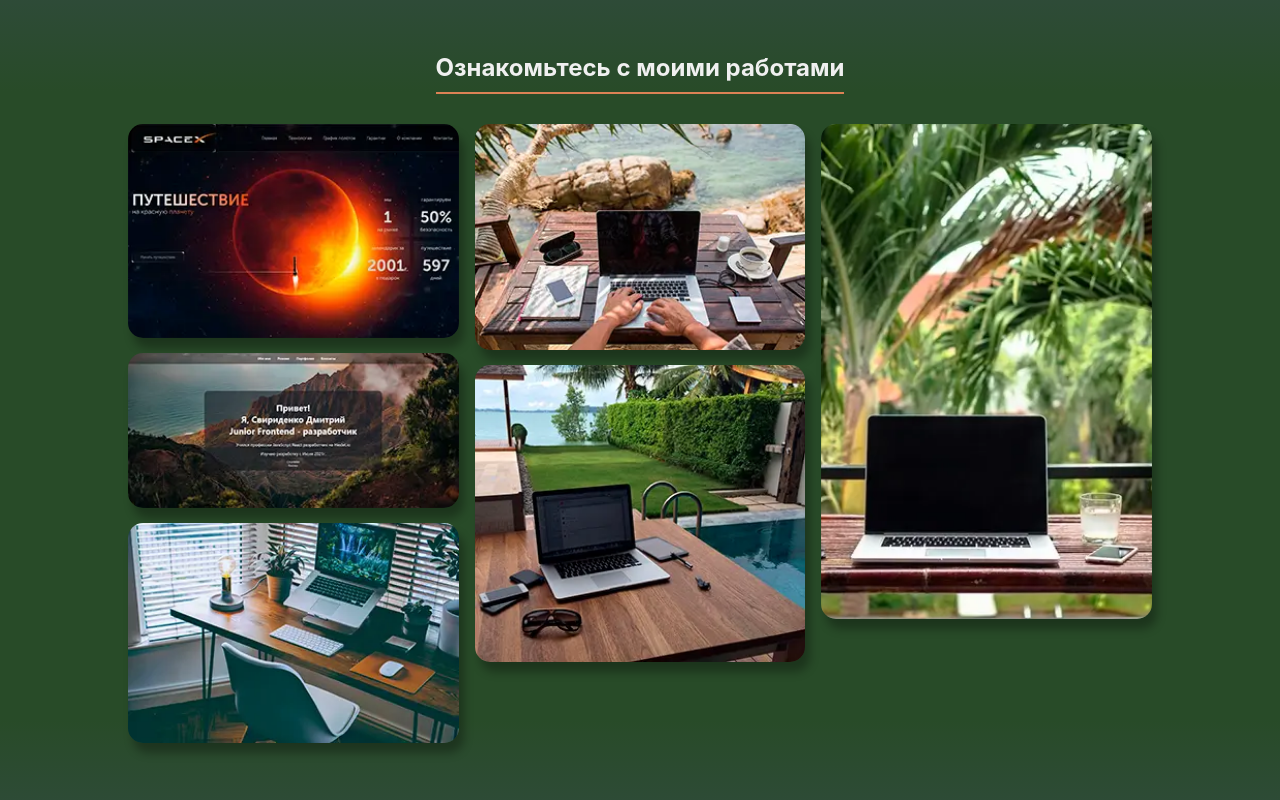
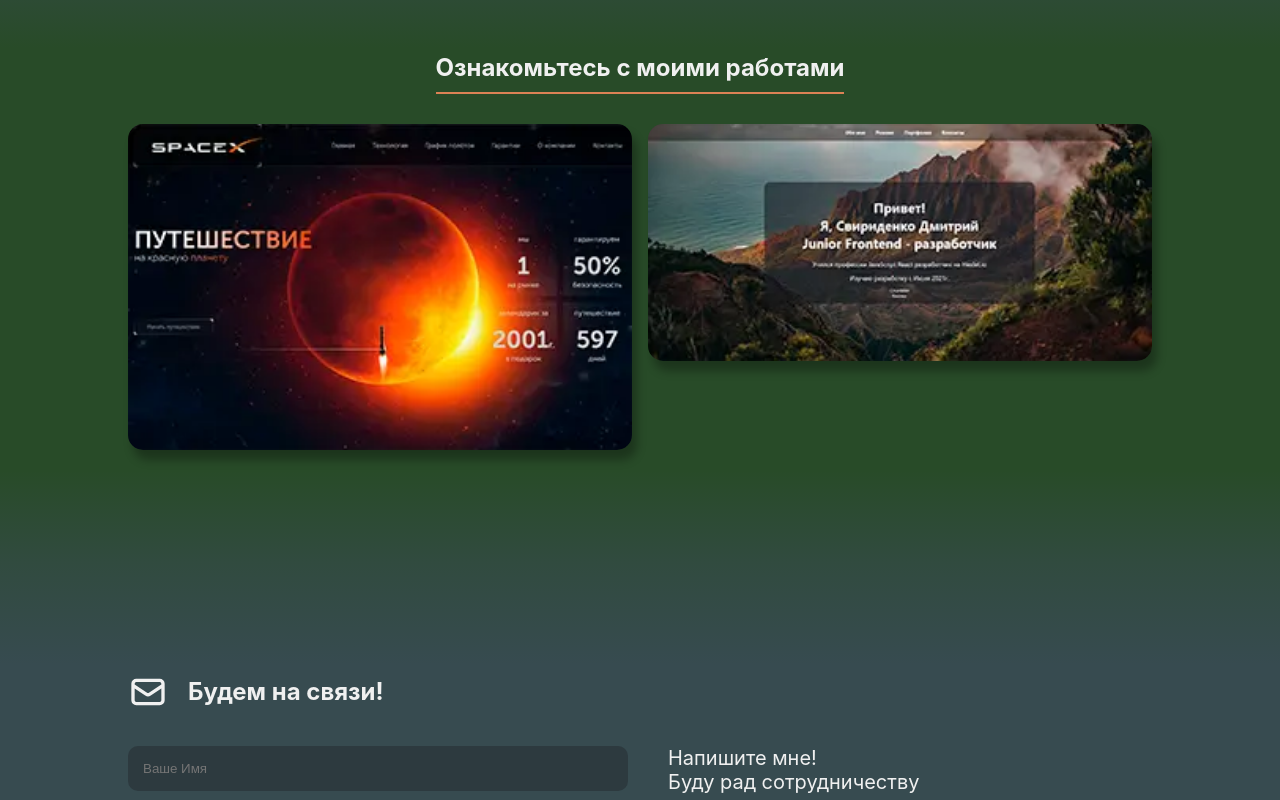
Before and after one commit to Metkiyd/myReactResume, a React (Create React App) app: page / in a window 1280 px wide. Shown: the part 2740-3540 px from the top of the page. Built offline with nearby package versions, Linux system fonts and the light colour scheme.

Commit message:
deleted stock projects

```diff
--- a/src/Components/ContactForm/contactForm.css
+++ b/src/Components/ContactForm/contactForm.css
@@ -40,6 +40,7 @@ textarea {
     min-height: 200px;
 }
 .form-item {
+    color: white;
     padding: 15px;
     background-color: rgba(30, 33, 39, 0.4);
     border-radius: 10px;
--- a/src/Components/Portfolio/Portfolio.jsx
+++ b/src/Components/Portfolio/Portfolio.jsx
@@ -16,14 +16,15 @@ function Portfolio() {
 						</Fade>
 						<Fade bottom duration={800} delay={800} distance="30px">
 							<div className="portfolio__items">
-								{works.map((work, id) => {
+								{works.map((work, index) => {
+									const {title, image} = work;
 									return(
 										<div className="padding-b">
 											<div className="items-rounded">
 												<a
 													href={work.link}
 													className='portfolio-item'
-													key={id}
+													key={`${title}-${index}`}
 												>
 												{/* <div className='portfolio-item__title'>
 													{work.title}
@@ -34,7 +35,7 @@ function Portfolio() {
 												<div className='portfolio-item__title'>
 													{work.stack}
 												</div> */}
-												<img className="img-size" alt={work.title} layout="responsive" loading="lazy" placeholder="blur" src={work.image} />
+												<img className="img-size" alt={title} layout="responsive" loading="lazy" placeholder="blur" src={image} />
 												</a>
 											</div>
 										</div>
--- a/src/Components/Portfolio/portfolio.css
+++ b/src/Components/Portfolio/portfolio.css
@@ -19,12 +19,12 @@
  padding-bottom: 15px;
 }
 .portfolio__items {
-  column-count: 3;
+  column-count: 2;
 
 }
-@media(max-width: 960px) {
+@media(max-width: 640px) {
   .portfolio__items {
-    column-count: 2;
+    column-count: 1;
 
   }
 
--- a/src/Components/Portfolio/works.js
+++ b/src/Components/Portfolio/works.js
@@ -7,54 +7,47 @@ import portfolioImage3 from '../../images/portfolioWorks/3.webp';
 
 const works = [
 	{
-		id: 'spa-1',
-		title: 'SPA #1',
+		title: 'test',
 		description: 'Тестовое задание, сверстать главную страницу сайта по картинке (без макета Figma)',
 		link: 'https://github.com/Metkiyd/testAssignment',
 		stack: ['react', 'BEM', 'scss'],
 		image: portfolioImage1,
 
 	},
-
 	{
-		id: 'spa-2',
-		title: 'SPA #2',
+		title: 'resume',
 		description: 'Моё резюме',
 		link: 'https://github.com/Metkiyd/myReactResume',
-		stack: ['react'],
+		stack: ['react', 'BEM', 'scss'],
 		image: portfolioImage2,
-	},
-	{
-		id: 'spa-3',
-		title: 'SPA #3',
-		description: 'Третий проект',
-		link: '#',
-		stack: ['react', 'redux', 'scss'],
-		image: portfolioImage6,
-	},
-	{
-		id: 'spa-4',
-		title: 'SPA #4',
-		description: 'Четвертый проект',
-		link: '#',
-		stack: ['react', 'redux', 'scss'],
-		image: portfolioImage4,
-	},
-	{
-		id: 'spa-5',
-		title: 'SPA #5',
-		description: 'Пятый проект',
-		link: '#',
-		stack: ['react', 'redux', 'scss'],
-		image: portfolioImage5,
-	},
-	{
-		id: 'spa-6',
-		title: 'SPA #6',
-		description: 'Шестрой проект',
-		link: '#',
-		stack: ['react', 'redux', 'scss'],
-		image: portfolioImage3,
 	}
+	// {
+	// 	title: 'SPA 3',
+	// 	description: 'Третий проект',
+	// 	link: '#',
+	// 	stack: ['react', 'redux', 'scss'],
+	// 	image: portfolioImage6,
+	// },
+	// {
+	// 	title: 'SPA 4',
+	// 	description: 'Четвертый проект',
+	// 	link: '#',
+	// 	stack: ['react', 'redux', 'scss'],
+	// 	image: portfolioImage4,
+	// },
+	// {
+	// 	title: 'SPA 5',
+	// 	description: 'Пятый проект',
+	// 	link: '#',
+	// 	stack: ['react', 'redux', 'scss'],
+	// 	image: portfolioImage5,
+	// },
+	// {
+	// 	title: 'SPA 6',
+	// 	description: 'Шестрой проект',
+	// 	link: '#',
+	// 	stack: ['react', 'redux', 'scss'],
+	// 	image: portfolioImage3,
+	// }
 ]
 export default works
```
